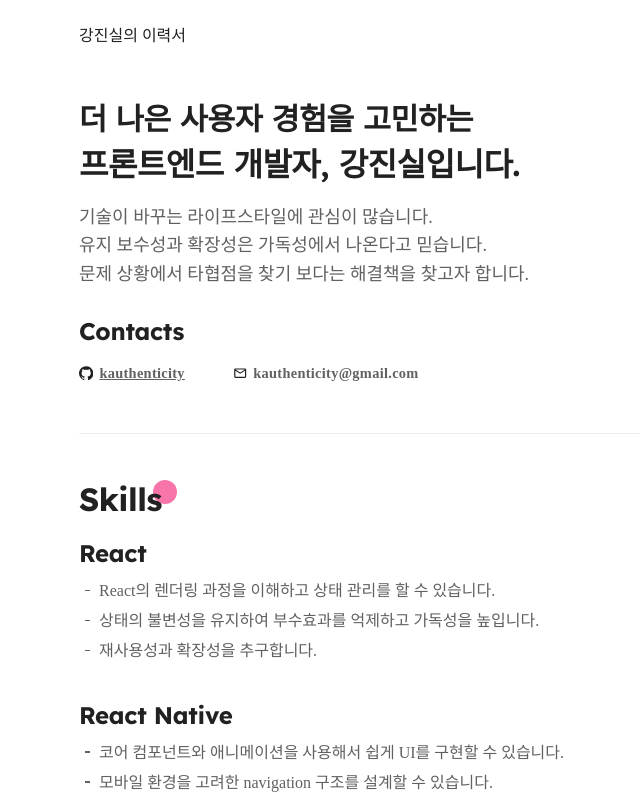
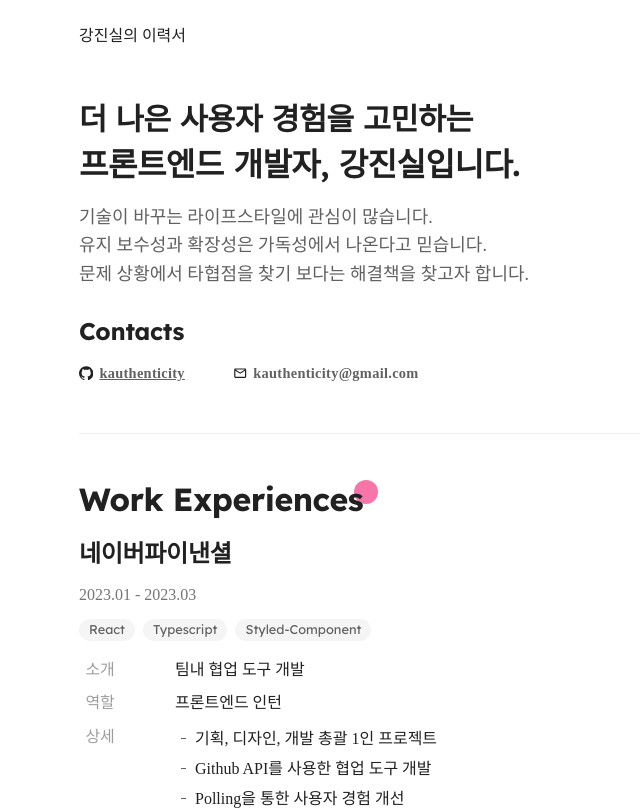
Before and after one commit to kauthenticity/resume, a React (Create React App) app: page / in a window 1280 px wide. Shown: the top 810 px of the page, without its empty margins (260-900 px from the left). Built offline with nearby package versions, Linux system fonts and the light colour scheme; a web font is replaced by a local one.

Commit message:
💄 Work Experience 스타일 수정
- tech stacks chip 폰트 수정
- 표 label 색 수정

```diff
--- a/src/App.tsx
+++ b/src/App.tsx
@@ -7,9 +7,9 @@
             <Components.Header />
             <main>
                 <Components.Introduce />
-                <Components.Skills />
                 <Components.WorkExperience />
                 <Components.SideProjects />
+                <Components.Skills />
                 <Components.Educations />
                 <Components.Languages />
                 <Components.Etc />
--- a/src/lib/Chip.tsx
+++ b/src/lib/Chip.tsx
@@ -15,12 +15,15 @@
     justify-content: center;
     align-items: center;
 
-    padding: 4px 10px;
+    padding: 2px 10px;
     border-radius: 16px;
 
     background: var(--gray100);
+
+    font-family: 'Lexend Variable';
     color: var(--gray700);
     font-size: 0.8rem;
+    font-weight: 400;
     line-height: 140%;
 
     transition: background 0.2s ease;
--- a/src/styles/themes.ts
+++ b/src/styles/themes.ts
@@ -6,8 +6,12 @@
 `;
 export const Td = styled.td`
     &.label {
-        color: var(--gray600);
         width: 6rem;
+        box-sizing: border-box;
+        padding-left: 0.4rem;
+
+        color: var(--gray500);
+
         vertical-align: top;
     }
     padding: 0.3rem 0;
```
